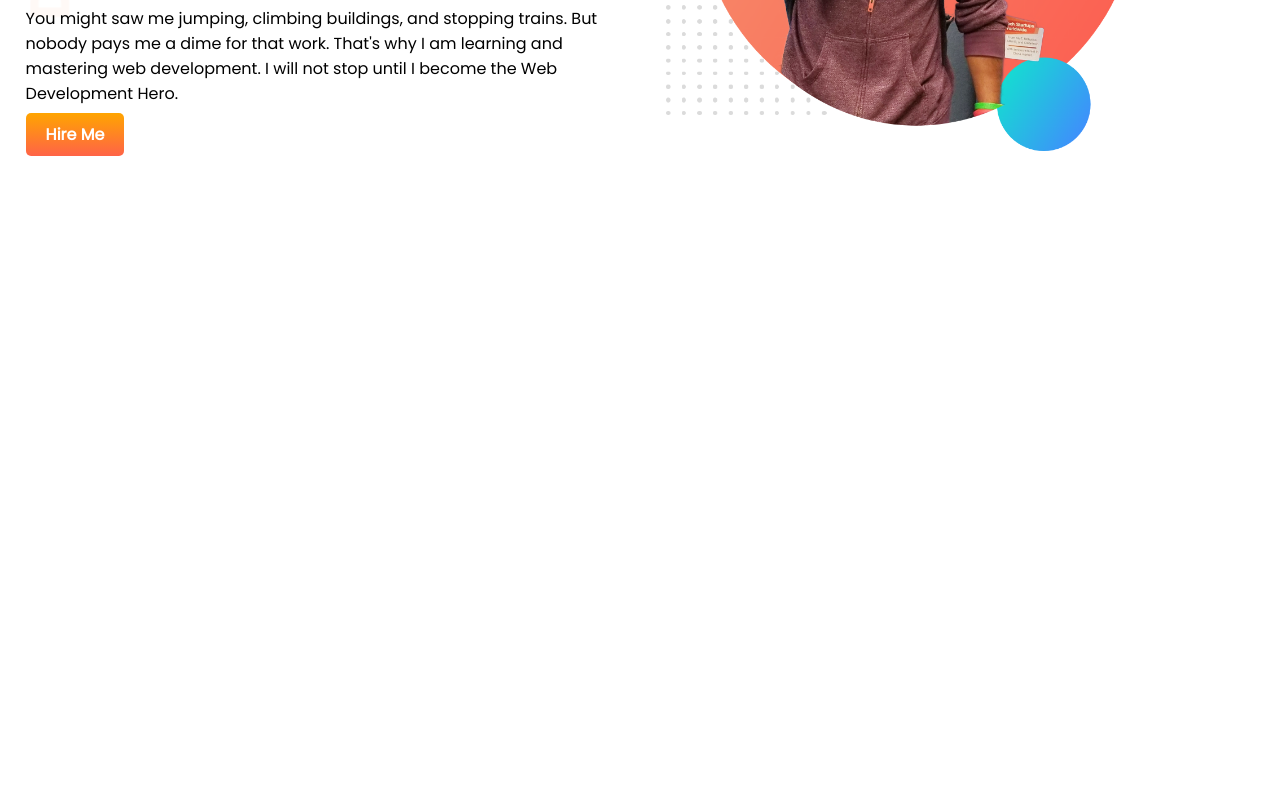
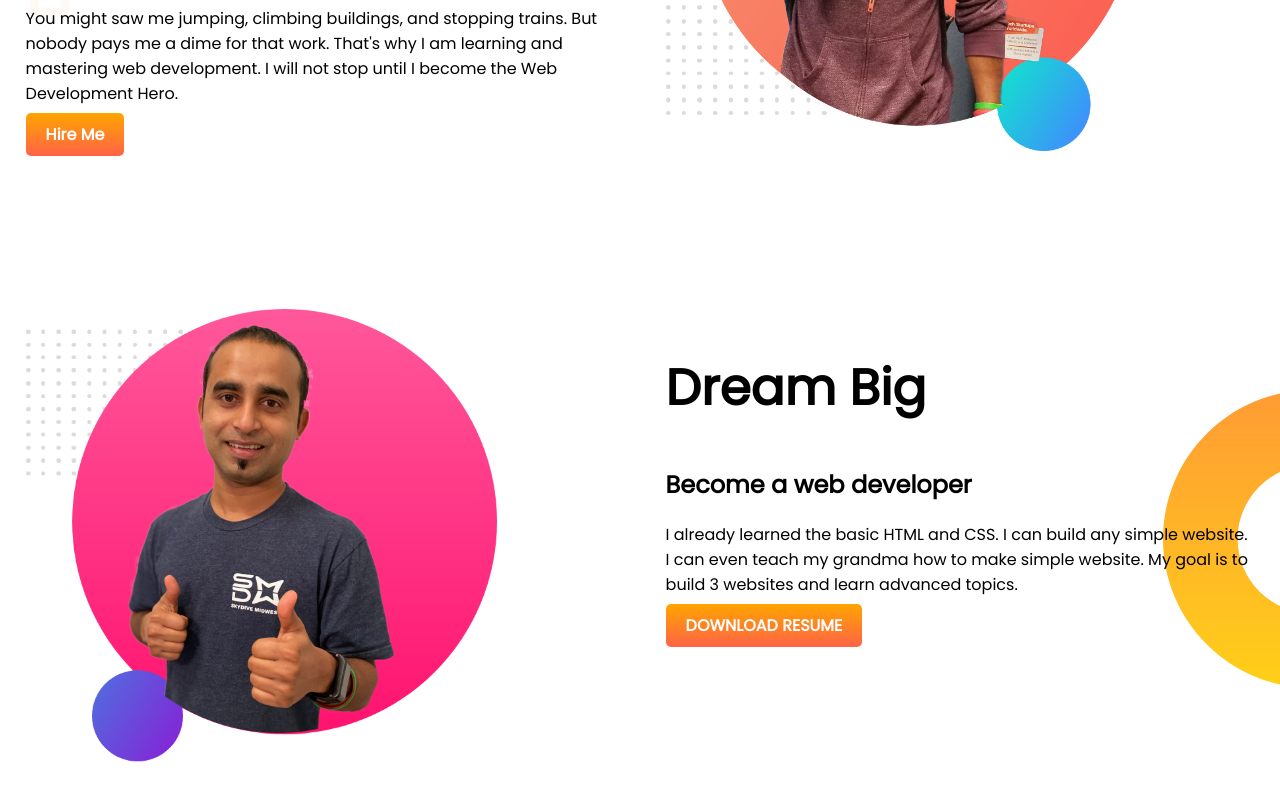
Before and after one commit to nurulamin092/developer-portfolio, a plain HTML site: page index.html in a window 1280 px wide. Shown: the part 342-1142 px from the top of the page. Before the commit the page ends 800 px from the top, so only its background shows below. Drawn offline with Linux system fonts and the light colour scheme.

Commit message:
dream big added

```diff
--- a/index.html
+++ b/index.html
@@ -32,6 +32,21 @@
         </div>
     </section>
 
+    <section class="dream-big">
+        <div class="half-width">
+            <img src="images/jhankar2.png" alt="">
+
+        </div>
+        <div class="half-width">
+            <h1>Dream Big</h1>
+            <h2>Become a web developer</h2>
+            <p> I already learned the basic HTML and CSS. I can build any simple website. I can even teach my grandma
+                how to
+                make simple website. My goal is to build 3 websites and learn advanced topics.</p>
+            <a class="link-button" target="_blank" href="">DOWNLOAD RESUME </a>
+        </div>
+    </section>
+
 
 
 
--- a/style.css
+++ b/style.css
@@ -11,6 +11,7 @@ h1{
 }
 section{
     display: flex;
+    margin-bottom: 100px;
 }
 .half-width{
     width: 50%;
@@ -31,3 +32,9 @@ section{
     background-image: url(images/top-banner.png);
     background-repeat: no-repeat;
 }
+.dream-big{
+    background-image: url(images/dream-bg.png);
+    background-repeat: no-repeat;
+    background-position: right;
+
+}
```
